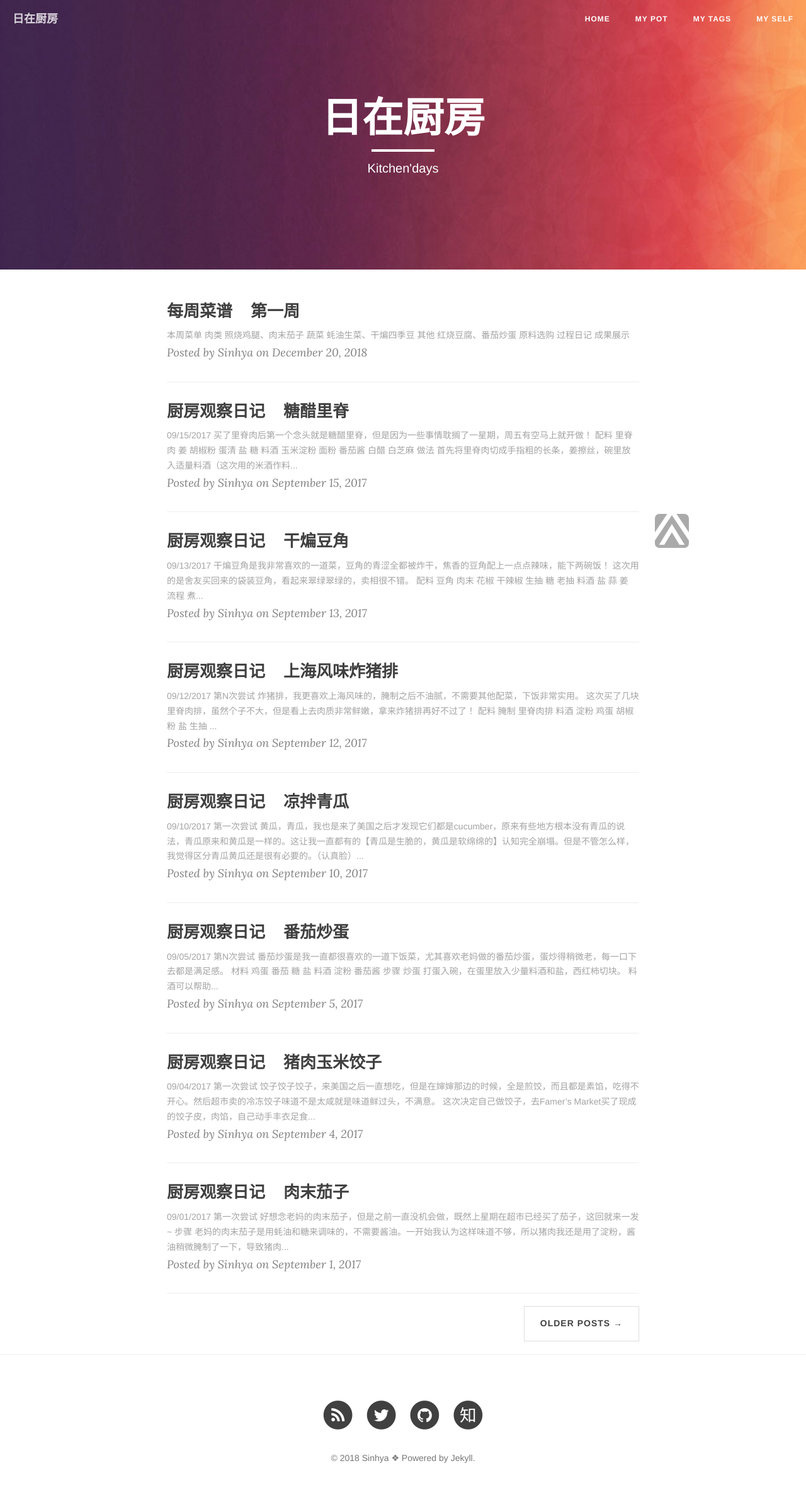
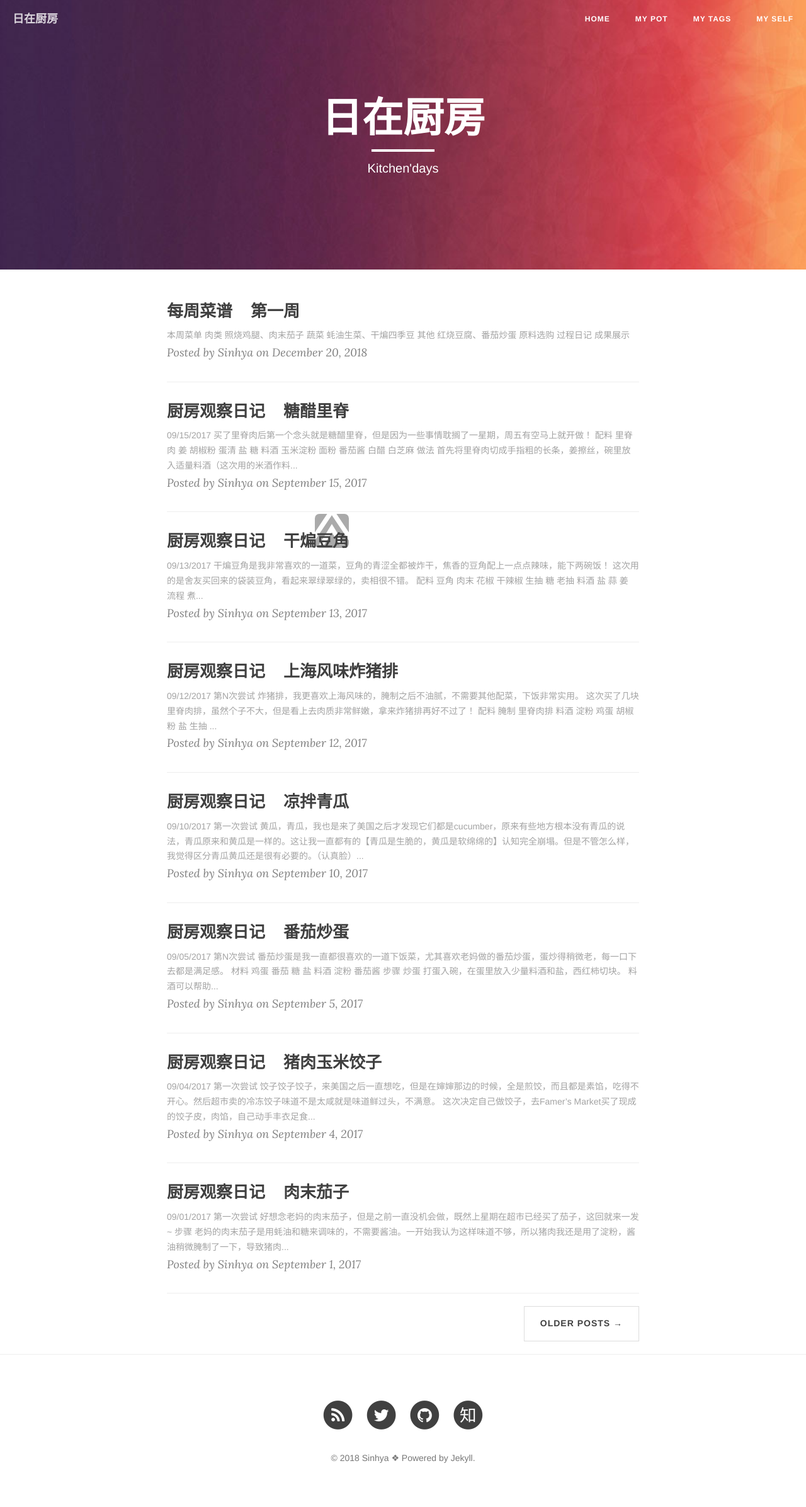
Before and after one commit to junyahuang/junyahuang.github.io, a Jekyll site: the page built from index.html, in a window 1280 px wide. Shown: the whole page at 63% size. Built offline with Jekyll 4.4.1, drawn with Linux system fonts in a browser that asks for light colours; nearby versions of some CDN libraries; the list of posts is cut into pages by our own code.

Commit message:
fix back top

```diff
--- a/css/backtop.css
+++ b/css/backtop.css
@@ -2,7 +2,7 @@
 #back-top {
   position: fixed;
   bottom: 30px;
-  margin-left: 1040px;
+  margin-left: 500px;
 }
 #back-top a {
   width: 54px;
```
